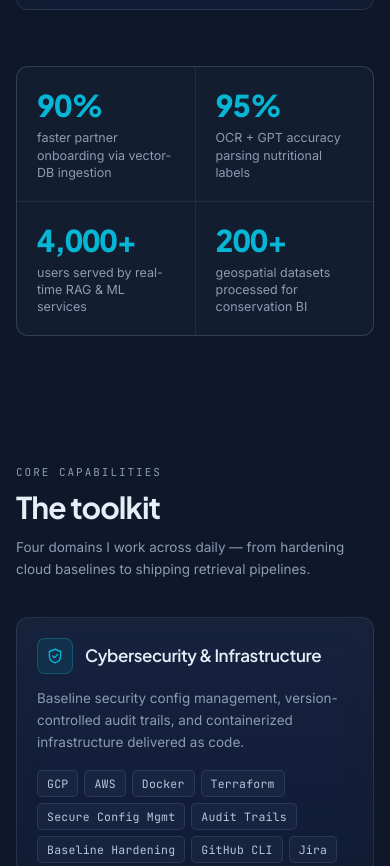
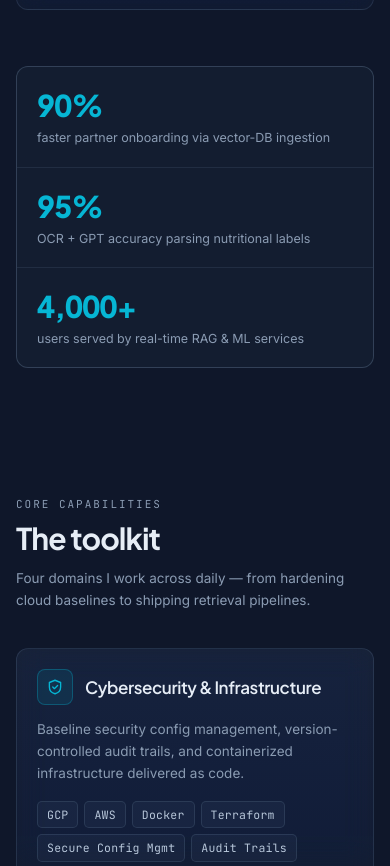
Before and after one commit to ZaayanJ/ZaayanJ.github.io, a plain HTML site: page index.html in a window 390 px wide. Shown: the part 1177-2043 px from the top of the page. Drawn offline with nearby package versions, Linux system fonts and the light colour scheme.

Commit message:
Trim the hero figure strip to three tiles
Drop the 200+ geospatial datasets tile: the work is from 2024 and points
away from security. Grid reflows 1 column on phones, 3 from sm up, so no
tile sits alone in a row. The figure still appears in the Nature
Conservancy entry in the timeline.

Co-Authored-By: Claude Opus 5 <noreply@anthropic.com>
Claude-Session: https://claude.ai/code/session_0146b6NwLgJr2dwHhR5nb6SU

```diff
--- a/index.html
+++ b/index.html
@@ -290,7 +290,7 @@
     </div>
 
     <!-- Outcome strip: the figures recruiters scan for -->
-    <div class="mt-14 grid grid-cols-2 gap-px overflow-hidden rounded-xl border border-hair bg-hair sm:mt-16 lg:grid-cols-4">
+    <div class="mt-14 grid grid-cols-1 gap-px overflow-hidden rounded-xl border border-hair bg-hair sm:mt-16 sm:grid-cols-3">
       <div class="bg-ink/70 px-5 py-5 backdrop-blur-sm">
         <div class="font-display text-3xl font-extrabold tracking-tight text-cy tnum">90%</div>
         <div class="mt-1.5 text-[12.5px] leading-snug text-mut">faster partner onboarding via vector-DB ingestion</div>
@@ -302,10 +302,6 @@
       <div class="bg-ink/70 px-5 py-5 backdrop-blur-sm">
         <div class="font-display text-3xl font-extrabold tracking-tight text-cy tnum">4,000+</div>
         <div class="mt-1.5 text-[12.5px] leading-snug text-mut">users served by real-time RAG &amp; ML services</div>
-      </div>
-      <div class="bg-ink/70 px-5 py-5 backdrop-blur-sm">
-        <div class="font-display text-3xl font-extrabold tracking-tight text-cy tnum">200+</div>
-        <div class="mt-1.5 text-[12.5px] leading-snug text-mut">geospatial datasets processed for conservation BI</div>
       </div>
     </div>
   </section>
```
